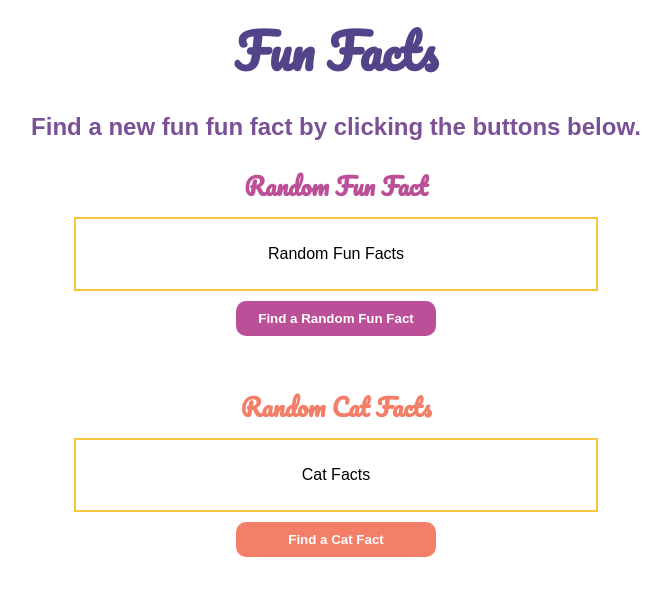
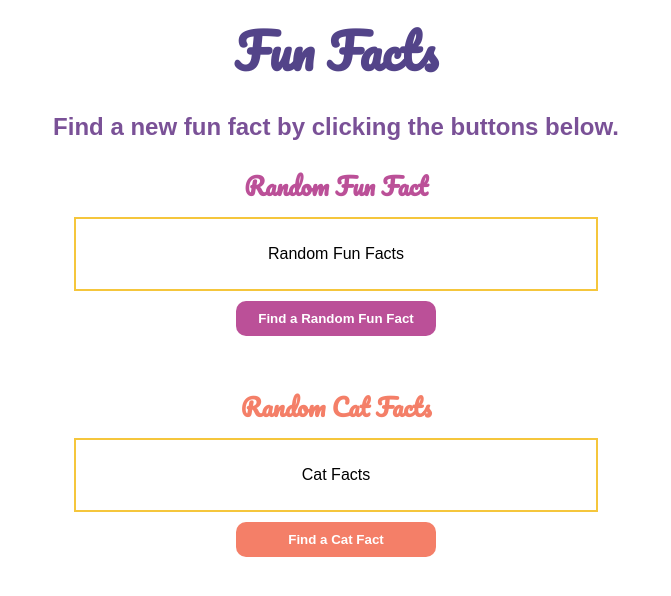
Before and after one commit to klangen1013/wds2, a plain HTML site: page api-practice-2.html in a window 1280 px wide. Shown: the whole page, without its empty margins (304-975 px from the left). Drawn offline with Linux system fonts and the light colour scheme.

Commit message:
API updates spelling

```diff
--- a/api-practice-2.html
+++ b/api-practice-2.html
@@ -12,7 +12,7 @@
 </head>
 <body>
     <h1>Fun Facts</h1>
-    <h2>Find a new fun fun fact by clicking the buttons below. </h2>
+    <h2>Find a new fun fact by clicking the buttons below. </h2>
 
     <div class="funfact">
         <h3>Random Fun Fact</h3>
```
